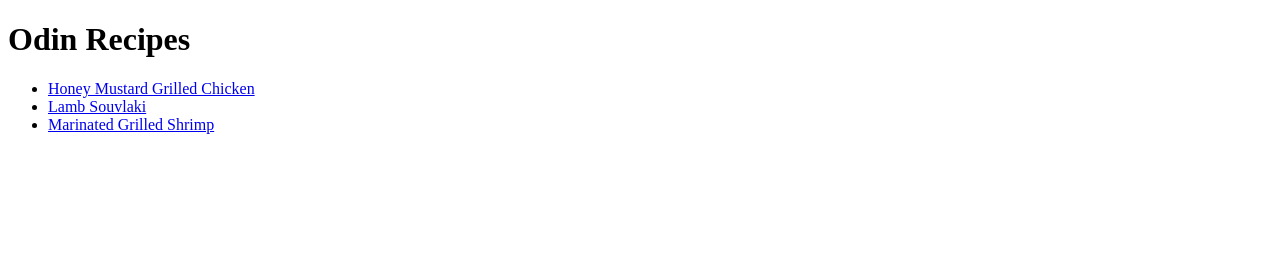
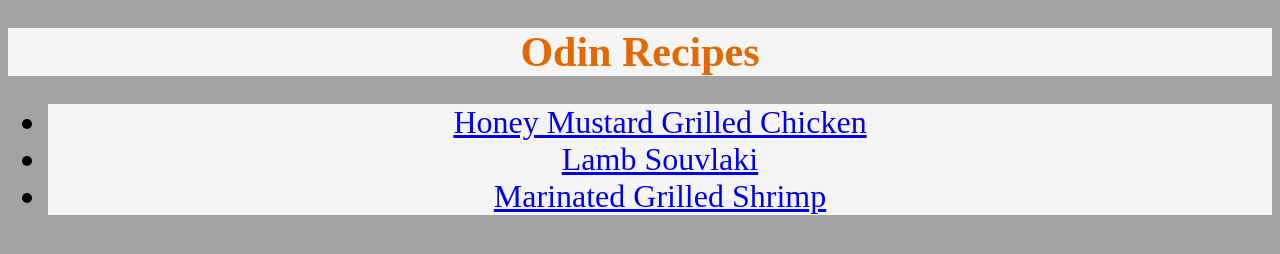
Before and after one commit to man7788/odin-recipes, a plain HTML site: page index.html in a window 1280 px wide. Drawn offline with Linux system fonts and the light colour scheme.

Commit message:
Add style to index

```diff
--- a/index.html
+++ b/index.html
@@ -4,15 +4,16 @@
     <head>
     <meta charset="UTF-8">
     <title>Odin Recipes</title>
+    <link rel="stylesheet" href="styles.css">
     </head>
 
     <body>
-        <h1>Odin Recipes</h1>
+        <h1 class="header index">Odin Recipes</h1>
 
         <ul>
-        <li><a href="recipes/hmg-chicken.html">Honey Mustard Grilled Chicken</a></li>
-        <li><a href="recipes/lamb-souvlaki.html">Lamb Souvlaki</a></li>
-        <li><a href="recipes/mg-shrimp.html">Marinated Grilled Shrimp</a></li>
+          <li class="list index"><a href="recipes/hmg-chicken.html">Honey Mustard Grilled Chicken</a></li>
+          <li class="list index"><a href="recipes/lamb-souvlaki.html">Lamb Souvlaki</a></li>
+          <li class="list index"><a href="recipes/mg-shrimp.html">Marinated Grilled Shrimp</a></li>
         </ul>
     </body>
 </html>
--- a/styles.css
+++ b/styles.css
@@ -0,0 +1,16 @@
+body {
+  background-color: rgb(163, 163, 163);
+}
+
+.header.index {
+  background-color: rgb(246, 245, 245);
+  color: rgb(225, 105, 0);
+  text-align: center;
+  font-size: 42px;
+}
+
+.list.index {
+    background-color: rgb(246, 245, 245);
+    text-align: center;
+    font-size: 32px;
+}
```
